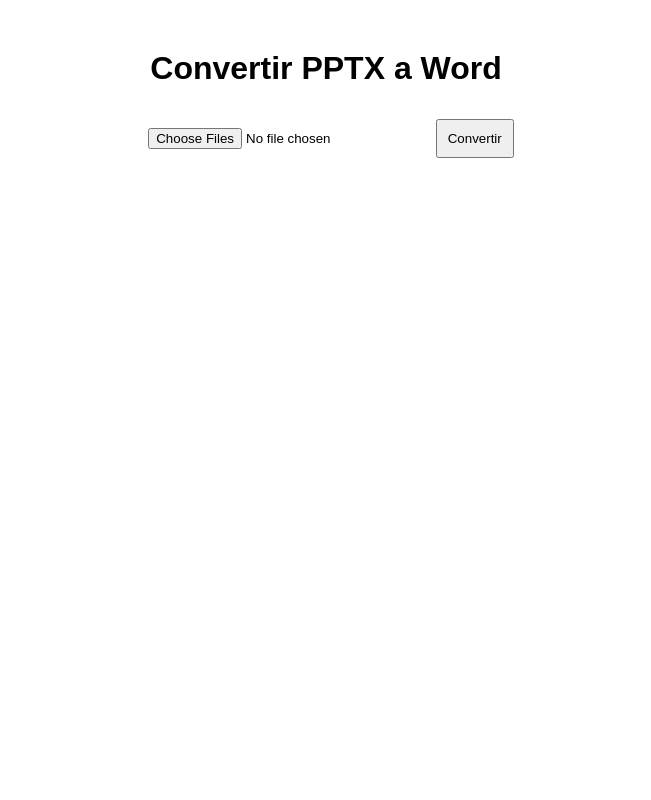
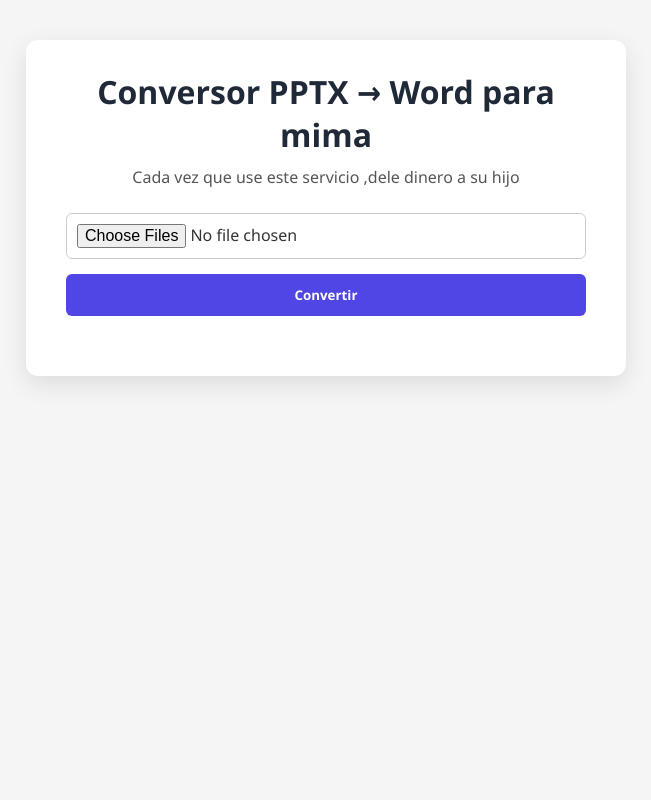
Before and after one commit to alexsg05-furcub/conversor-ppt-word, a Flask app: page / in a window 1280 px wide. Shown: the whole page, without its empty margins (314-965 px from the left). Run offline with Flask 3, Linux system fonts and the light colour scheme.

Commit message:
Mejorado HTML y CSS: tarjetas, botones y lista de archivos convertidos

```diff
--- a/static/styles.css
+++ b/static/styles.css
@@ -1,11 +1,114 @@
+/* Reset básico */
+* {
+    box-sizing: border-box;
+    margin: 0;
+    padding: 0;
+    font-family: 'Segoe UI', Tahoma, Geneva, Verdana, sans-serif;
+}
+
 body {
-    font-family: Arial, sans-serif;
+    background-color: #f5f5f5;
+    color: #333;
+    min-height: 100vh;
+    display: flex;
+    justify-content: center;
+    align-items: flex-start;
+    padding: 40px 20px;
+}
+
+.container {
+    background-color: #fff;
+    padding: 30px 40px;
+    border-radius: 12px;
+    box-shadow: 0 8px 25px rgba(0,0,0,0.1);
+    width: 100%;
     max-width: 600px;
-    margin: 50px auto;
     text-align: center;
 }
 
-input, button {
-    margin: 10px;
+h1 {
+    font-size: 2rem;
+    color: #1f2937;
+    margin-bottom: 10px;
+}
+
+.subtitle {
+    font-size: 1rem;
+    color: #555;
+    margin-bottom: 25px;
+}
+
+.upload-form {
+    display: flex;
+    flex-direction: column;
+    gap: 15px;
+    margin-bottom: 30px;
+}
+
+.file-input {
     padding: 10px;
+    border-radius: 6px;
+    border: 1px solid #ccc;
+    font-size: 1rem;
 }
+
+.btn {
+    padding: 12px;
+    background-color: #4f46e5;
+    color: #fff;
+    font-weight: bold;
+    border: none;
+    border-radius: 6px;
+    cursor: pointer;
+    transition: background-color 0.2s ease;
+}
+
+.btn:hover {
+    background-color: #3730a3;
+}
+
+h2 {
+    text-align: left;
+    margin-bottom: 15px;
+    color: #1f2937;
+}
+
+.files-list {
+    display: flex;
+    flex-direction: column;
+    gap: 10px;
+}
+
+.file-card {
+    background-color: #f3f4f6;
+    padding: 12px 15px;
+    border-radius: 8px;
+    display: flex;
+    justify-content: space-between;
+    align-items: center;
+    transition: transform 0.2s ease;
+}
+
+.file-card:hover {
+    transform: translateY(-2px);
+}
+
+.file-name {
+    font-weight: 500;
+    color: #1f2937;
+    word-break: break-all;
+}
+
+.download-btn {
+    padding: 6px 12px;
+    background-color: #10b981;
+    color: #fff;
+    border-radius: 6px;
+    text-decoration: none;
+    font-size: 0.9rem;
+    transition: background-color 0.2s ease;
+}
+
+.download-btn:hover {
+    background-color: #047857;
+}
--- a/templates/index.html
+++ b/templates/index.html
@@ -4,22 +4,28 @@
     <meta charset="UTF-8">
     <title>PPTX → Word</title>
     <link rel="stylesheet" href="/static/styles.css">
-
 </head>
 <body>
-    <h1>Convertir PPTX a Word</h1>
-    <form method="POST" enctype="multipart/form-data">
-        <input type="file" name="pptx_files" multiple accept=".pptx">
-        <button type="submit">Convertir</button>
+    <div class="container">
+        <h1>Conversor PPTX → Word para mima</h1>
+        <p class="subtitle">Cada vez que use este servicio ,dele dinero a su hijo </p>
+
+        <form method="POST" enctype="multipart/form-data" class="upload-form">
+            <input type="file" name="pptx_files" multiple accept=".pptx" class="file-input">
+            <button type="submit" class="btn">Convertir</button>
         </form>
 
         {% if files %}
         <h2>Archivos convertidos:</h2>
-    <ul>
+        <div class="files-list">
             {% for file in files %}
-        <li><a href="{{ url_for('download_file', filename=file) }}">{{ file }}</a></li>
+            <div class="file-card">
+                <span class="file-name">{{ file }}</span>
+                <a href="{{ url_for('download_file', filename=file) }}" class="download-btn">Descargar</a>
+            </div>
             {% endfor %}
-    </ul>
+        </div>
         {% endif %}
+    </div>
 </body>
 </html>
```
Lines whose indentation alone changed are shown as unchanged.
